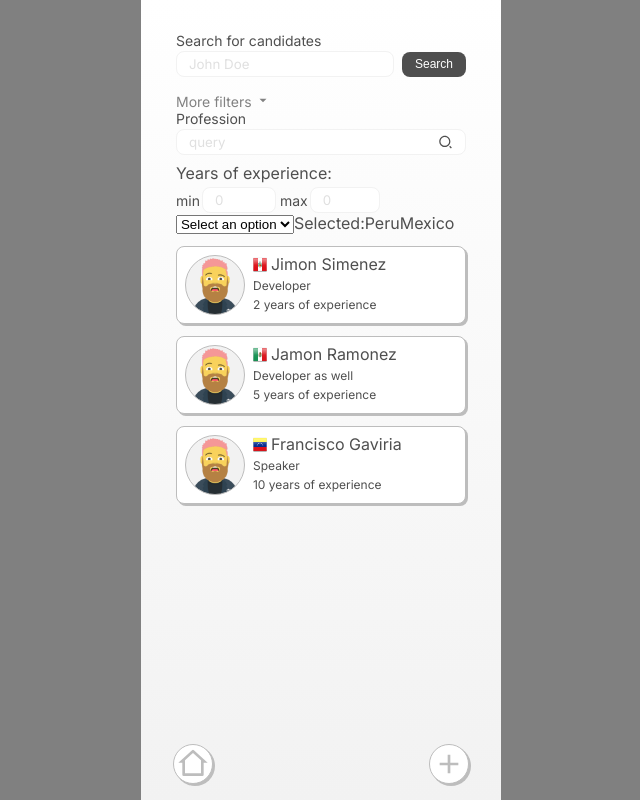
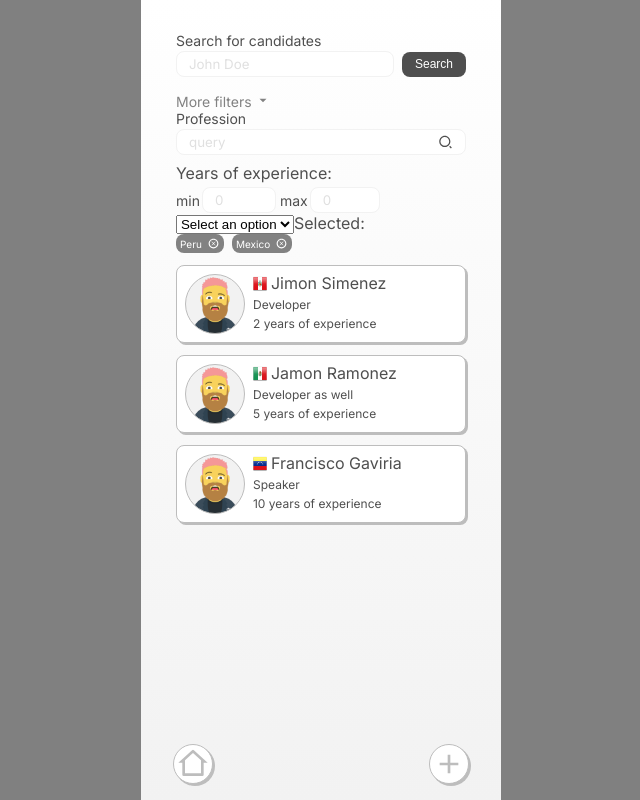
Before and after one commit to bllerenac/linkeable, a React (Create React App) app: page /search in a window 1280 px wide. Both pictures are taken after a click on the element "More filters". Shown: the whole page, without its empty margins (319-959 px from the left). Built offline with nearby package versions, Linux system fonts and the light colour scheme.

Commit message:
add labael country filter

```diff
--- /dev/null
+++ b/src/components/Icons.js
@@ -0,0 +1,23 @@
+/** @jsxImportSource @emotion/react */
+import { TiDeleteOutline } from 'react-icons/ti';
+import { css } from "@emotion/react";
+
+const setIcon = {
+  delete: TiDeleteOutline,
+}
+
+function Icon ({type, color , onClick, size}){
+  const IconToRender = setIcon[type];
+  return (
+    <IconToRender
+      onClick={onClick}
+      css={css`
+      fill: ${color};
+      width: 13px;
+      height: 13px;
+      `}
+    />
+  )
+}
+
+export default Icon;
--- /dev/null
+++ b/src/components/Selectlabel.js
@@ -0,0 +1,28 @@
+import styled from "@emotion/styled";
+import { colors } from "../ui";
+import Icon from "../components/Icons"
+
+const Viewlabel = styled.a`
+  display: flex;
+  flex-direction: row;
+  gap: 5.17px;
+  align-items: center;
+  justify-content: center;
+  font-size: 10px;
+  line-height: 12px;
+  border-radius: 8px;
+  background-color: ${colors.gray3};
+  padding: 3px 4px;
+  color: ${colors.white};
+`;
+
+function SelectLabel ({children, onClick}) {
+  return(
+    <Viewlabel >
+      {children}
+      <Icon type="delete" onClick={onClick} color={colors.white}/>
+    </Viewlabel>
+  )
+}
+
+export default SelectLabel;
--- a/src/screens/Search.js
+++ b/src/screens/Search.js
@@ -11,6 +11,7 @@ import { RiArrowDownSFill, RiSearch2Line } from "react-icons/ri";
 import { colors } from "../ui";
 import { useHistory } from "react-router";
 import queryReducer from "../reducers/queryReducer";
+import SelectLabel from "../components/Selectlabel";
 
 const SearchForm = styled.form``;
 
@@ -46,6 +47,12 @@ const FiltersContainer = styled.div`
   line-height: 17px;
   cursor: pointer;
   color: ${colors.gray3};
+`;
+
+const FilterCountries = styled.div`
+  display: flex;
+  flex-direction: row;
+  gap: 8px;
 `;
 
 function Search({ candidates }) {
@@ -165,19 +172,19 @@ function Search({ candidates }) {
               <option value="Venezuela">Venezuela</option>
             </select>
             <span>Selected:</span>
-            {state.queryCountry.map((c, i) => (
-              <span
-                key={i}
+            <FilterCountries>
+              {state.queryCountry.map((c, i) => (
+                <SelectLabel key={i}
                 onClick={() =>
                   dispatch({
                     type: "REMOVE_COUNTRY",
                     payload: { removeCountry: c },
                   })
-                }
-              >
-                {c}
-              </span>
-            ))}
+                }>
+                  {c}
+                </SelectLabel>
+              ))}
+            </FilterCountries>
           </div>
         </AdvanceSearch>
       </SearchForm>
```
Also changed, not shown: 1 other file (tests, documents, lock files or other folders).
